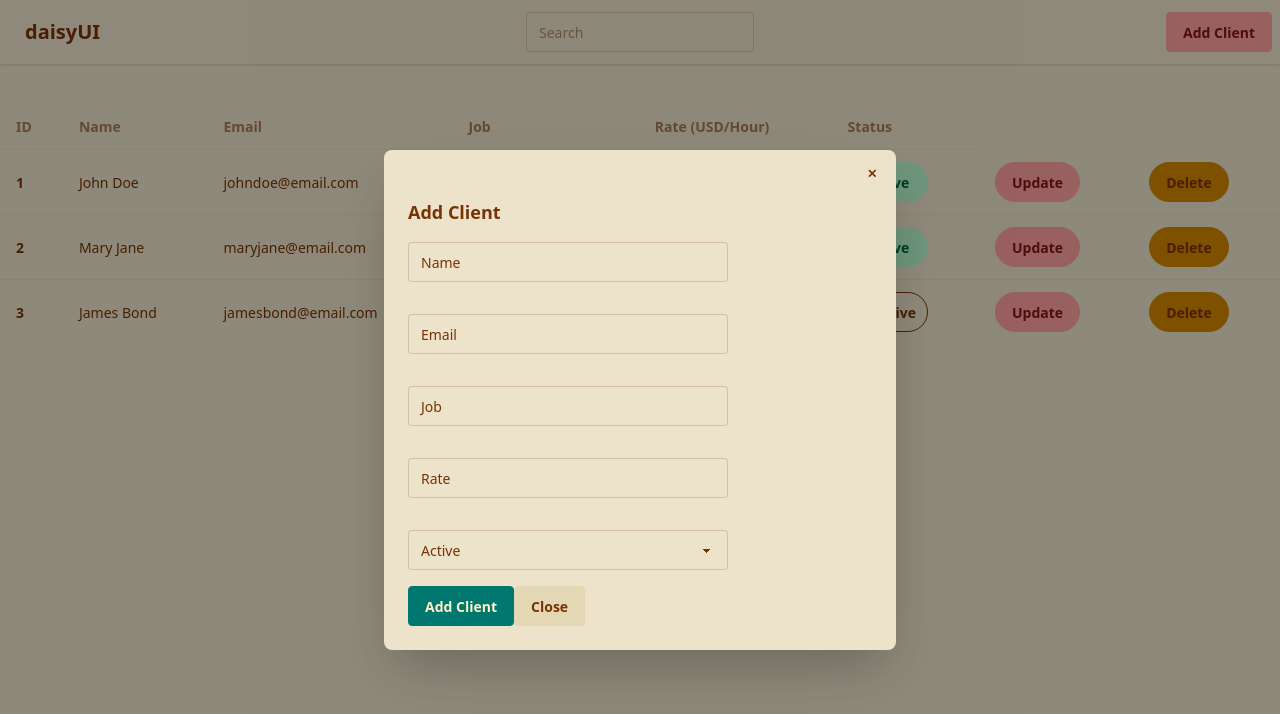
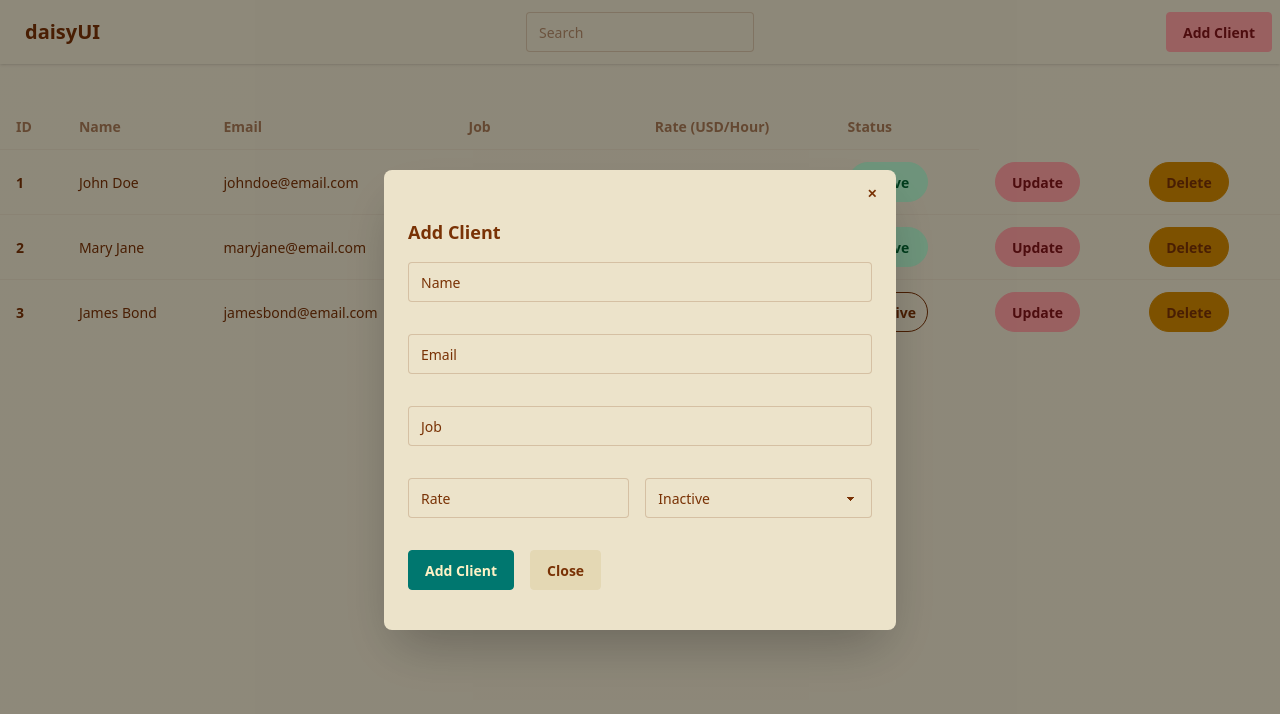
Before and after one commit to larissaborsari/crud-tutorial, a React (Vite) app in the folder crud-frontend/: page / in a window 1280 px wide. Both pictures are taken after a click on the link "Add Client". Shown: the top 714 px of the page. Built offline with nearby package versions, Linux system fonts and the light colour scheme.

Commit message:
adjusting layout and editable states of fields

```diff
--- a/crud-frontend/src/components/ModalForm.jsx
+++ b/crud-frontend/src/components/ModalForm.jsx
@@ -1,4 +1,17 @@
+import { useState } from "react"
+
 export default function ModalForm ({isOpen, onClose, mode, onSubmit}) {
+
+    const [rate, setRate] = useState('');
+    const [name, setName] = useState('');
+    const [email, setEmail] = useState('');
+    const [job, setJob] = useState('');
+    const [status, setStatus] = useState(false);
+
+    const handleStatusChange = (e) => {
+        setStatus(e.target.value === 'Active') //SetStatus as boolean
+    }
+
     return (
         <>
             {/* You can open the modal using document.getElementById('ID').showModal() method */}
@@ -8,33 +21,32 @@ export default function ModalForm ({isOpen, onClose, mode, onSubmit}) {
                 <form method="dialog">
                 {/* if there is a button in form, it will close the modal */}
                 <h3 className="font-bold text-lg">{mode ==="edit" ? "Edit Client" : "Add Client"}</h3>
-                <label className="input my-4">
+                <label className="input my-4 w-full">
                     Name
-                    <input type="text" className="grow " />
+                    <input type="text" className="grow" value={name} onChange={(e) => setName(e.target.value)}/>
                 </label>
-                <label className="input my-4">
+                <label className="input my-4 w-full">
                     Email
-                    <input type="text" className="grow " />
+                    <input type="text" className="grow " value={email} onChange={(e) => setEmail(e.target.value)} />
                 </label>
-                <label className="input my-4">
+                <label className="input my-4 w-full">
                     Job
-                    <input type="text" className="grow " />
+                    <input type="text" className="grow " value={job} onChange={(e) => setJob(e.target.value)} />
                 </label>
 
-                <div className="flex mb-4 justify-between">
-                <label className="input  my-4">
-                    Rate
-                    <input type="number" className="grow " />
-                </label>
+                <div className="flex my-4">
+                    <label className="input mr-4">
+                        Rate
+                        <input type="number" className="grow" value={rate} onChange={(e) => setRate(e.target.value)}/>
+                    </label>
+                    <select value={status ? 'Active' : 'Inactive'} defaultValue="" className="select mb-4">
+                        <option>Active</option>
+                        <option>Inactive</option>
+                    </select>
                 </div>
 
-                <select defaultValue="" className="select mb-4">
-                    <option>Active</option>
-                    <option>Inactive</option>
-                </select>
-                <div>
-
-                    <button className="btn btn-success">{mode ==="edit" ? "Save Changes" : "Add Client"}</button>
+                <div className="flex my-4">
+                    <button className="btn btn-success mr-4">{mode ==="edit" ? "Save Changes" : "Add Client"}</button>
                     <button className="btn">Close</button>
                 </div>
                 <button onClick={onClose} className="btn btn-sm btn-circle btn-ghost absolute right-2 top-2" >✕</button>
```
